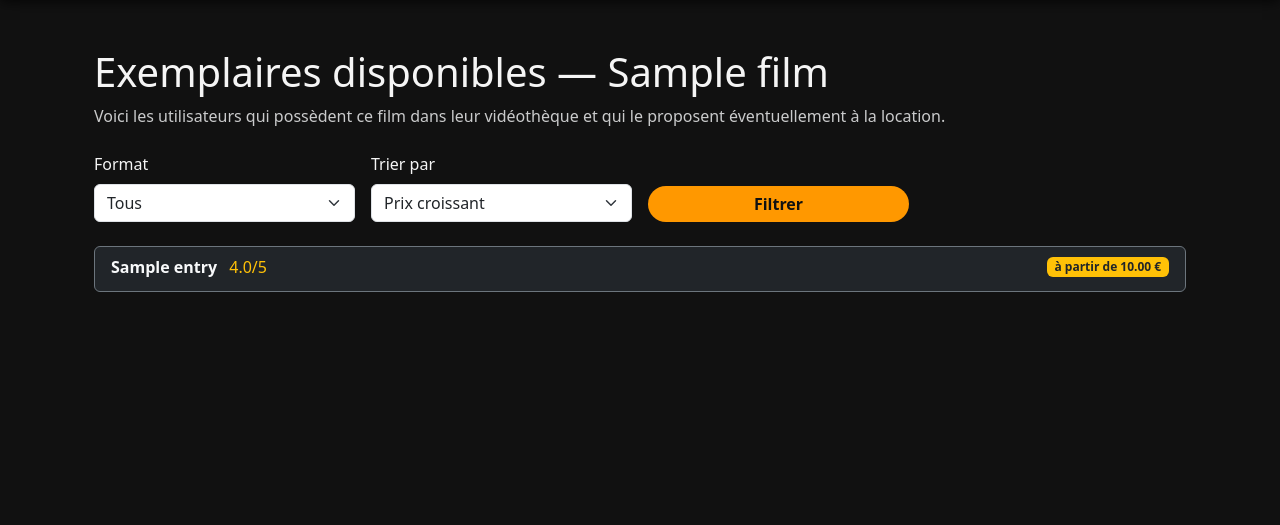
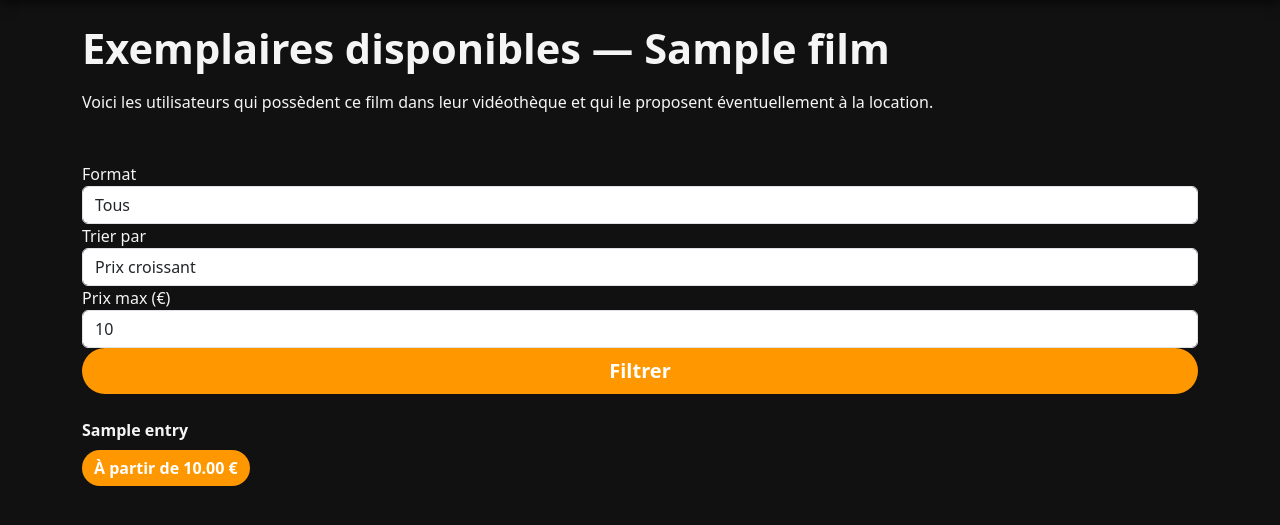
Before and after one commit to SebaPRF/PopCornHub, a Flask app: template popcornhub-web/templates/film_availability.html in a window 1280 px wide. Shown: the part 74-599 px from the top of the page. Run offline with Flask 3, Linux system fonts and the light colour scheme; the template is opened without the code that fills it: most values are stand-ins (such as "Sample title", 1, 10 or a date in 2020); parts of the project's set-up code (start-up, migrations or seed data) failed here and were passed over.

Commit message:
Location pour les films

```diff
--- a/popcornhub-web/templates/film_availability.html
+++ b/popcornhub-web/templates/film_availability.html
@@ -1,93 +1,234 @@
 {% extends "base.html" %}
 
-{% block title %}Exemplaires disponibles — {{ film.titre }}{% endblock %}
+{% block content %}
+<div class="page-header mb-5">
+  <h1 class="page-title">Exemplaires disponibles — {{ film.titre }}</h1>
+  <p class="page-subtitle">
+    Voici les utilisateurs qui possèdent ce film dans leur vidéothèque
+    et qui le proposent éventuellement à la location.
+  </p>
+</div>
 
-{% block content %}
-<div class="container my-4">
-
-  <h1 class="mb-2">Exemplaires disponibles — {{ film.titre }}</h1>
-  <p class="text-light mb-4" style="opacity:.8;">
-    Voici les utilisateurs qui possèdent ce film dans leur vidéothèque et qui le proposent éventuellement à la location.
-  </p>
-
-  <!-- FILTRES -->
-  <form method="get" class="row g-3 align-items-end mb-4">
-    <!-- Format -->
-    <div class="col-md-3">
-      <label class="form-label">Format</label>
-      <select name="format" class="form-select">
-        <option value="all"   {% if format_filter == 'all' %}selected{% endif %}>Tous</option>
-        <option value="bluray" {% if format_filter == 'bluray' %}selected{% endif %}>Blu-ray uniquement</option>
-        <option value="digital" {% if format_filter == 'digital' %}selected{% endif %}>Streaming uniquement</option>
-        <option value="both" {% if format_filter == 'both' %}selected{% endif %}>Blu-ray + Streaming</option>
+<form method="get" class="availability-filters mb-4">
+  <div class="filters-row">
+    <div class="filter-group">
+      <label for="format-select">Format</label>
+      <select id="format-select" name="format" class="form-control">
+        <option value="all"    {{ "selected" if format_filter == "all"    else "" }}>Tous</option>
+        <option value="bluray" {{ "selected" if format_filter == "bluray" else "" }}>Blu-ray</option>
+        <option value="digital"{{ "selected" if format_filter == "digital" else "" }}>Streaming</option>
+        <option value="both"   {{ "selected" if format_filter == "both"   else "" }}>Blu-ray + Streaming</option>
       </select>
     </div>
 
-    <!-- Tri -->
-    <div class="col-md-3">
-      <label class="form-label">Trier par</label>
-      <select name="sort_by" class="form-select">
-        <option value="price_asc"  {% if sort_by == 'price_asc' %}selected{% endif %}>Prix croissant</option>
-        <option value="price_desc" {% if sort_by == 'price_desc' %}selected{% endif %}>Prix décroissant</option>
-        <option value="rating_desc" {% if sort_by == 'rating_desc' %}selected{% endif %}>Note vendeur décroissante</option>
-        <option value="rating_asc" {% if sort_by == 'rating_asc' %}selected{% endif %}>Note vendeur croissante</option>
+    <div class="filter-group">
+      <label for="sort-by-select">Trier par</label>
+      <select id="sort-by-select" name="sort_by" class="form-control">
+        <option value="price_asc"  {{ "selected" if sort_by == "price_asc"  else "" }}>Prix croissant</option>
+        <option value="price_desc" {{ "selected" if sort_by == "price_desc" else "" }}>Prix décroissant</option>
+        <option value="rating_desc"{{ "selected" if sort_by == "rating_desc" else "" }}>Note vendeur décroissante</option>
+        <option value="rating_asc" {{ "selected" if sort_by == "rating_asc" else "" }}>Note vendeur croissante</option>
       </select>
     </div>
 
-    <!-- Bouton -->
-    <div class="col-md-3 d-grid">
-      <button type="submit" class="btn btn-popcorn-primary mt-2 mt-md-0">
+    <div class="filter-group">
+      <label for="max-price-input">Prix max (€)</label>
+      <input
+        id="max-price-input"
+        type="text"
+        name="max_price"
+        class="form-control"
+        placeholder="ex: 3.00"
+        value="{{ max_price or '' }}"
+      />
+    </div>
+
+    <div class="filter-group filter-group-button">
+      <button type="submit" class="btn btn-primary btn-lg w-100">
         Filtrer
       </button>
+    </div>
   </div>
 </form>
 
 {% if entries %}
-    <div class="list-group">
+  <div class="availability-list">
     {% for e in entries %}
-        <div class="list-group-item bg-dark border-secondary text-light">
+      <div class="availability-card">
+        <div class="availability-card-main">
+          <div class="availability-owner">
+            <div class="availability-owner-name">
+              <strong>{{ e.owner_name }}</strong>
+            </div>
 
-          <div class="d-flex justify-content-between align-items-center mb-1">
-            <div>
-              <strong>{{ e.owner_name }}</strong>
-
-              {% if e.seller_rating %}
-                <span class="ms-2 text-warning">
-                  {{ "%.1f"|format(e.seller_rating) }}/5
-                </span>
+            <div class="availability-formats mb-2">
+              {% if e.has_bluray %}
+                <span class="tag tag-format tag-bluray">Blu-ray</span>
+              {% endif %}
+              {% if e.has_digital %}
+                <span class="tag tag-format tag-digital">Streaming</span>
               {% endif %}
             </div>
 
+            <div class="availability-prices">
+              {% if e.has_bluray %}
+                <div class="format-line">
+                  <strong>Blu-ray :</strong>
+                  {% if e.bluray_price is not none %}
+                    {{ '%.2f'|format(e.bluray_price) }} €
+                  {% else %}
+                    prix non renseigné
+                  {% endif %}
+                  {% if e.bluray_max_days %}
+                    ({{ e.bluray_max_days }} j max)
+                  {% endif %}
+                </div>
+              {% endif %}
+
+              {% if e.has_digital %}
+                <div class="format-line">
+                  <strong>Streaming :</strong>
+                  {% if e.digital_price is not none %}
+                    {{ '%.2f'|format(e.digital_price) }} €
+                  {% else %}
+                    prix non renseigné
+                  {% endif %}
+                  {% if e.digital_max_days %}
+                    ({{ e.digital_max_days }} j max)
+                  {% endif %}
+                </div>
+              {% endif %}
+            </div>
+          </div>
+
+          <div class="availability-actions">
             {% if e.min_price is not none %}
-              <span class="badge bg-warning text-dark">
-                à partir de {{ "%.2f"|format(e.min_price) }} &euro;
+              <button
+                type="button"
+                class="btn btn-primary availability-rent-btn"
+                data-open-modal="rent-owner-{{ e.owner_id }}"
+              >
+                À partir de {{ '%.2f'|format(e.min_price) }} €
+              </button>
+            {% else %}
+              <span class="badge badge-muted">Tarif non défini</span>
+            {% endif %}
+          </div>
+        </div>
+
+        {# --- MODAL de location pour ce propriétaire --- #}
+        {% if e.has_bluray or e.has_digital %}
+          <div
+            class="modal-backdrop"
+            id="modal-rent-owner-{{ e.owner_id }}"
+            style="display:none;"
+          >
+            <div class="modal-card">
+              <div class="modal-header">
+                <h2 class="modal-title">
+                  Louer « {{ film.titre }} » chez {{ e.owner_name }}
+                </h2>
+              </div>
+
+              <form
+                method="post"
+                action="{{ url_for('rent_from_owner', film_id=film.id, owner_id=e.owner_id) }}"
+              >
+                <div class="modal-body">
+                  <p>Choisissez le format que vous souhaitez louer :</p>
+
+                  <div class="mb-3">
+                    {% if e.has_bluray %}
+                      <label class="rent-option">
+                        <input type="radio" name="format" value="bluray" required />
+                        <span>
+                          Blu-ray —
+                          {% if e.bluray_price is not none %}
+                            {{ '%.2f'|format(e.bluray_price) }} €
+                          {% else %}
+                            prix non renseigné
+                          {% endif %}
+                          {% if e.bluray_max_days %}
+                            ({{ e.bluray_max_days }} jours max)
+                          {% endif %}
                         </span>
+                      </label>
+                    {% endif %}
+
+                    {% if e.has_digital %}
+                      <label class="rent-option">
+                        <input type="radio" name="format" value="digital" required />
+                        <span>
+                          Streaming —
+                          {% if e.digital_price is not none %}
+                            {{ '%.2f'|format(e.digital_price) }} €
+                          {% else %}
+                            prix non renseigné
+                          {% endif %}
+                          {% if e.digital_max_days %}
+                            ({{ e.digital_max_days }} jours max)
+                          {% endif %}
+                        </span>
+                      </label>
                     {% endif %}
                   </div>
 
-          <div class="small mb-1">
-            {% if e.has_bluray %}
-              <span class="badge rounded-pill bg-secondary me-1">
-                Blu-ray — {{ "%.2f"|format(e.bluray_price) }} &euro;
-                {% if e.bluray_max_days %} ({{ e.bluray_max_days }} j max){% endif %}
-              </span>
-            {% endif %}
-            {% if e.has_digital %}
-              <span class="badge rounded-pill bg-secondary me-1">
-                Streaming — {{ "%.2f"|format(e.digital_price) }} &euro;
-                {% if e.digital_max_days %} ({{ e.digital_max_days }} j max){% endif %}
-              </span>
-            {% endif %}
+                  <div class="mb-3">
+                    <label for="duration-{{ e.owner_id }}">Durée de location (jours)</label>
+                    <input
+                      id="duration-{{ e.owner_id }}"
+                      type="number"
+                      name="duration_days"
+                      class="form-control"
+                      min="1"
+                      {# on ne met pas de max ici, c’est géré côté serveur #}
+                      placeholder="ex : 3"
+                    />
+                    <small class="form-hint">
+                      Si vous laissez vide, la durée max proposée par le propriétaire sera utilisée.
+                    </small>
+                  </div>
                 </div>
 
+                <div class="modal-footer">
+                  <button
+                    type="button"
+                    class="btn btn-secondary"
+                    data-close-modal="rent-owner-{{ e.owner_id }}"
+                  >
+                    Annuler
+                  </button>
+                  <button type="submit" class="btn btn-primary">
+                    Confirmer la location
+                  </button>
+                </div>
+              </form>
+            </div>
+          </div>
+        {% endif %}
       </div>
     {% endfor %}
   </div>
 {% else %}
-    <p class="text-light mt-4">
-      Aucun exemplaire disponible pour le moment.
-    </p>
+  <p>Aucun exemplaire disponible pour le moment.</p>
 {% endif %}
 
-</div>
+{# --- Petit JS pour ouvrir / fermer les modals de location --- #}
+<script>
+  document.querySelectorAll("[data-open-modal]").forEach((btn) => {
+    btn.addEventListener("click", () => {
+      const id = btn.getAttribute("data-open-modal");
+      const modal = document.getElementById("modal-" + id);
+      if (modal) modal.style.display = "flex";
+    });
+  });
+
+  document.querySelectorAll("[data-close-modal]").forEach((btn) => {
+    btn.addEventListener("click", () => {
+      const id = btn.getAttribute("data-close-modal");
+      const modal = document.getElementById("modal-" + id);
+      if (modal) modal.style.display = "none";
+    });
+  });
+</script>
 {% endblock %}
```
Also changed, not shown: popcornhub-web/app.py (+106 -11 lines), popcornhub-web/static/style.css (+42 -0 lines). Lines whose indentation alone changed are shown as unchanged.
